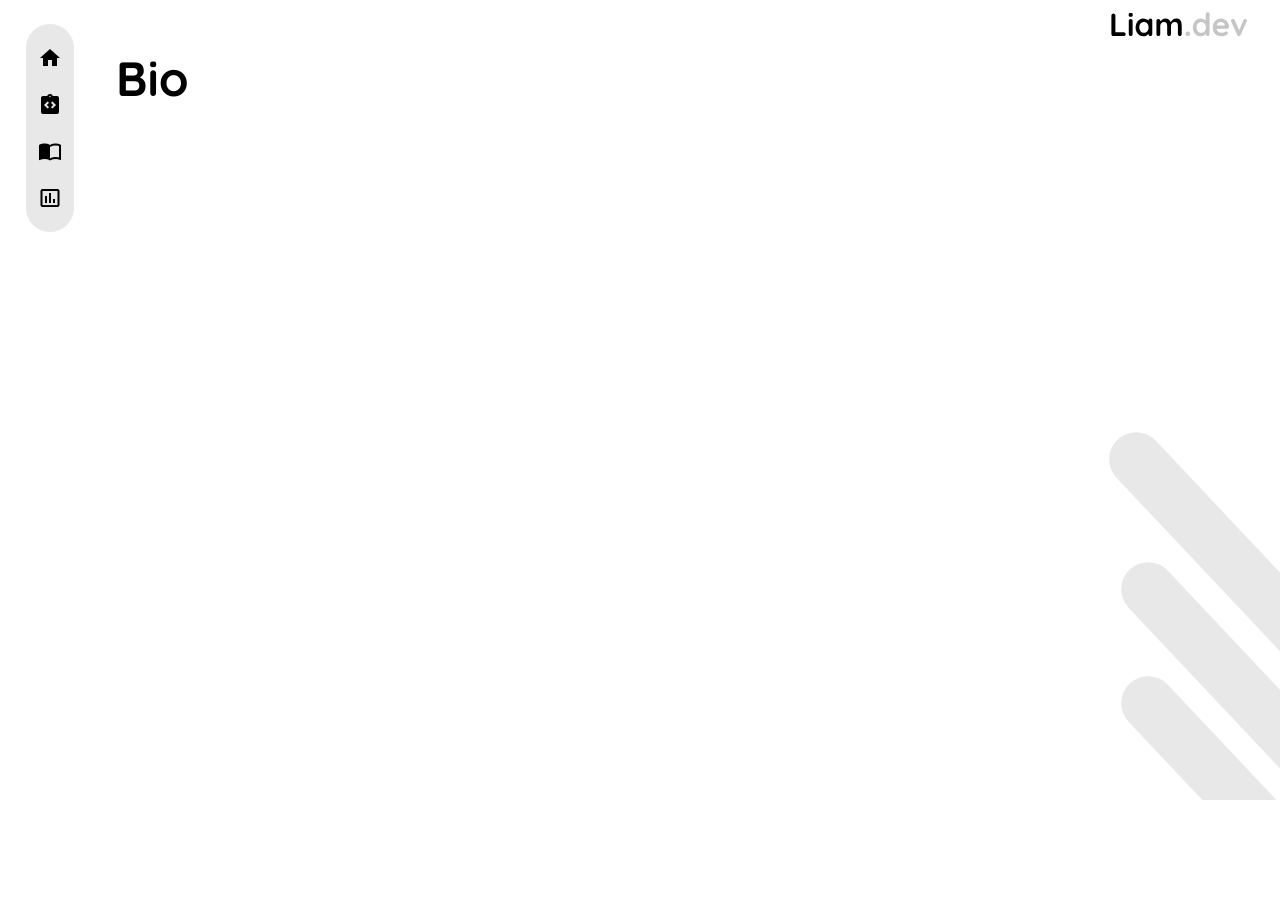
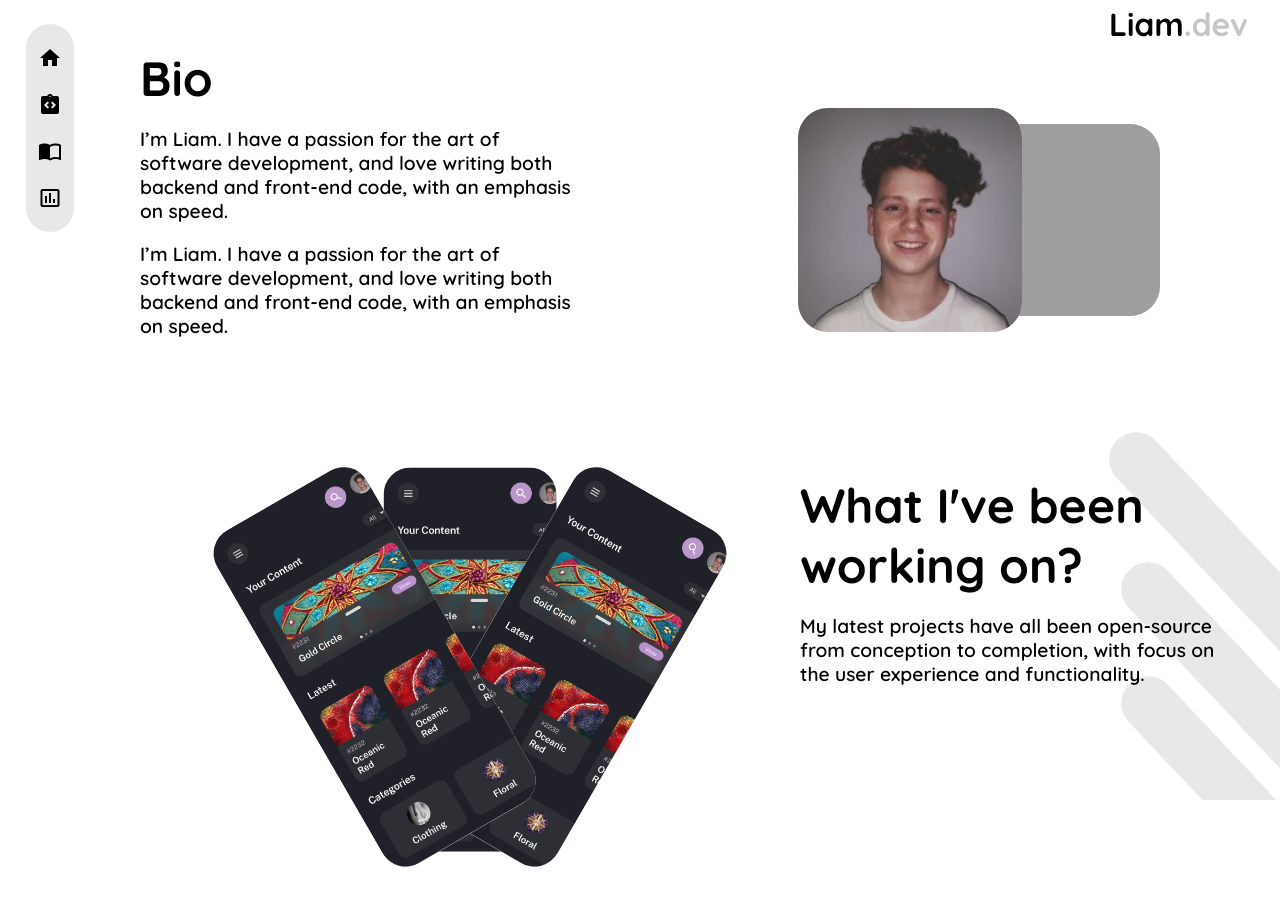
Before and after one commit to liamdebellada/portfolio, a Gatsby site: page / in a window 1280 px wide. Before the commit the page ends 800 px from the top, so only its background shows below. Built offline with nearby package versions, Linux system fonts and the light colour scheme; Gatsby itself is replaced by a stand-in of ours; grey boxes are pictures that could not be loaded.

Commit message:
Implemented card deck layout with static items

```diff
--- /dev/null
+++ b/src/components/screenDeck/screenDeck.css
@@ -0,0 +1,34 @@
+.deckParent {
+	display: flex;
+	position: relative;
+	align-items: center;
+	justify-content: center;
+	height: 100%;
+	transform: scale(0.9);
+}
+
+.deckItem {
+	height: 100%;
+	max-height: 30rem;
+	width: 12rem;
+	background: #E8E8E8;
+	border-radius: 30px;
+	overflow: hidden;
+}
+
+.deckCenter {
+	z-index: -2;
+	margin-bottom: 4rem;
+}
+
+.deckRotate {
+	position: absolute;
+	z-index: -1;
+	margin-bottom: 3rem;
+}
+
+.screenItem {
+	object-fit: cover;
+	height: 100%;
+	height: 100%;
+}
--- /dev/null
+++ b/src/components/screenDeck/screenDeck.tsx
@@ -0,0 +1,32 @@
+import React from 'react';
+import './screenDeck.css';
+
+const ScreenDeck = () => {
+
+	const rotationAngle = 30;
+
+	return (
+		<div className="deckParent">
+			{[1,2,3].map((item, i) => {
+				if (i > 0) {
+					let cssRotate = i % 3 == 1 ? `${rotationAngle}deg` : `-${rotationAngle}deg`;
+					console.log(cssRotate)
+					let cssLr = i % 3 == 1 ? "right" : "left";
+					return (
+						<div key={i} className="deckItem deckRotate" style={{transform: `rotate(${cssRotate})`, [cssLr] : "8rem"}}>
+							<img className="screenItem" src="/screens/needles.png"/>
+						</div>
+					)
+				} else {
+					return (
+						<div key={i} className="deckItem deckCenter">
+							<img className="screenItem" src="/screens/needles.png"/>
+						</div>
+					)
+				}
+			})}
+		</div>
+	)
+}
+
+export default ScreenDeck;
--- a/src/layouts/index.tsx
+++ b/src/layouts/index.tsx
@@ -40,7 +40,9 @@ const layout = ({children, path, location} : {children: React.ReactNode, path: s
 						<motion.div onLayoutAnimationComplete={() => console.log("ended")} layoutId="header" className="logoHeading">
 							<motion.img layoutId="logo" src="/liam.svg"/>
 						</motion.div>
-						{children}
+						<div className="contentParent">
+							{children}
+						</div>
 					</div>
 				</motion.div>
 			</AnimatePresence>
--- a/src/layouts/layout.css
+++ b/src/layouts/layout.css
@@ -18,6 +18,12 @@
 	flex-direction: column;
 }
 
+.contentParent {
+	height: 100%;
+	display: flex;
+	justify-content: center;
+}
+
 .logoHeading {
 	min-height: 3rem;
 	font-size: 48px;
--- a/src/pages/index.css
+++ b/src/pages/index.css
@@ -4,4 +4,77 @@
 	padding-right: 1rem;
 	height: 100%;
 	grid-template-rows: 50% 50%;
+	width: 100%;
+	max-width: 1100px;
 }
+
+.bioContent {
+	display: flex;
+	height: 100%;
+}
+
+.descriptionSection {
+	width: 80%;
+	max-width: 500px;
+}
+
+.imageSection {
+	display: flex;
+	justify-content: center;
+	align-items: flex-start;
+	width: 120%;
+}
+
+.bioDescription {
+	font-weight: 600;
+	font-size: 1.2rem;
+}
+
+.primaryFace {
+	object-fit: cover;
+	height: 100%;
+	width: 100%;
+}
+
+.faces {
+	display: flex;
+	align-items: center;
+	width: max-content;
+	position: relative;
+}
+
+.face {
+	height: 14rem;
+	width: 14rem;
+	background: #E8E8E8;
+	border-radius: 30px;
+	overflow: hidden;
+}
+
+.face:nth-child(1) {
+	z-index: -1;
+}
+
+.face:nth-child(2) {
+	height: 12rem;
+	width: 12rem;
+	position: absolute;
+	z-index: -2;
+	left: 170px;
+}
+
+.secondaryFace {
+	transform: scaleX(-1);
+}
+
+.homeBottom {
+	display: flex;
+}
+
+.workingImage {
+	width: 120%;
+}
+
+.workingText {
+	width: 80%;
+}
--- a/src/pages/index.tsx
+++ b/src/pages/index.tsx
@@ -3,15 +3,42 @@ import './index.css';
 
 //components
 import Heading from '../components/heading/heading';
+import ScreenDeck from '../components/screenDeck/screenDeck';
 
 const app = () => {
   return (
     <div className="homeParent">
       <div className="homeTop">
         <Heading options={{text: "Bio"}}/>
+        <div className="bioContent">
+          <div className="descriptionSection">
+            <p className="bioDescription">
+            I’m Liam. I have a passion for the art of software development, and love writing both backend and front-end code, with an emphasis on speed.
+            </p>
+            <p className="bioDescription">
+            I’m Liam. I have a passion for the art of software development, and love writing both backend and front-end code, with an emphasis on speed.
+            </p>
+          </div>
+          <div className="imageSection">
+            <div className="faces">
+              <div className="face">
+                <img className="primaryFace" src="/face1.jpeg"/>
+              </div>
+              <div className="face">
+                <img className="primaryFace secondaryFace" src="/face2.png"/>
+              </div>
+            </div>
+          </div>
+        </div>
       </div>
       <div className="homeBottom">
-
+        <div className="workingImage">
+          <ScreenDeck/>
+        </div>
+        <div className="workingText">
+          <Heading options={{text: "What I've been working on?"}}/>
+          <p className="bioDescription">My latest projects have all been open-source from conception to completion, with focus on the user experience and functionality.</p>
+        </div>
       </div>
     </div>
   )
```
Also changed, not shown: static/face1.jpeg (added), static/screens/colony.png (added), static/screens/mink.png (added), static/screens/needles.png (added), 1 other file.
